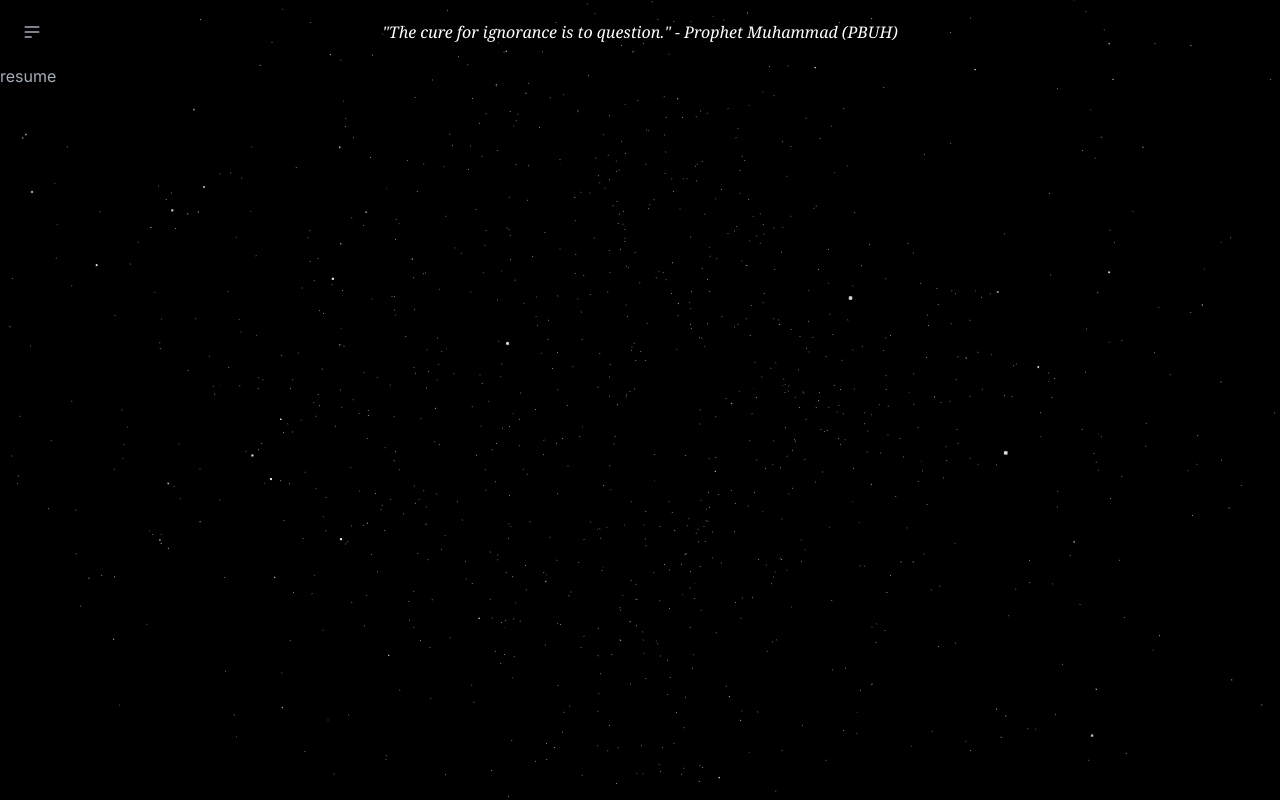
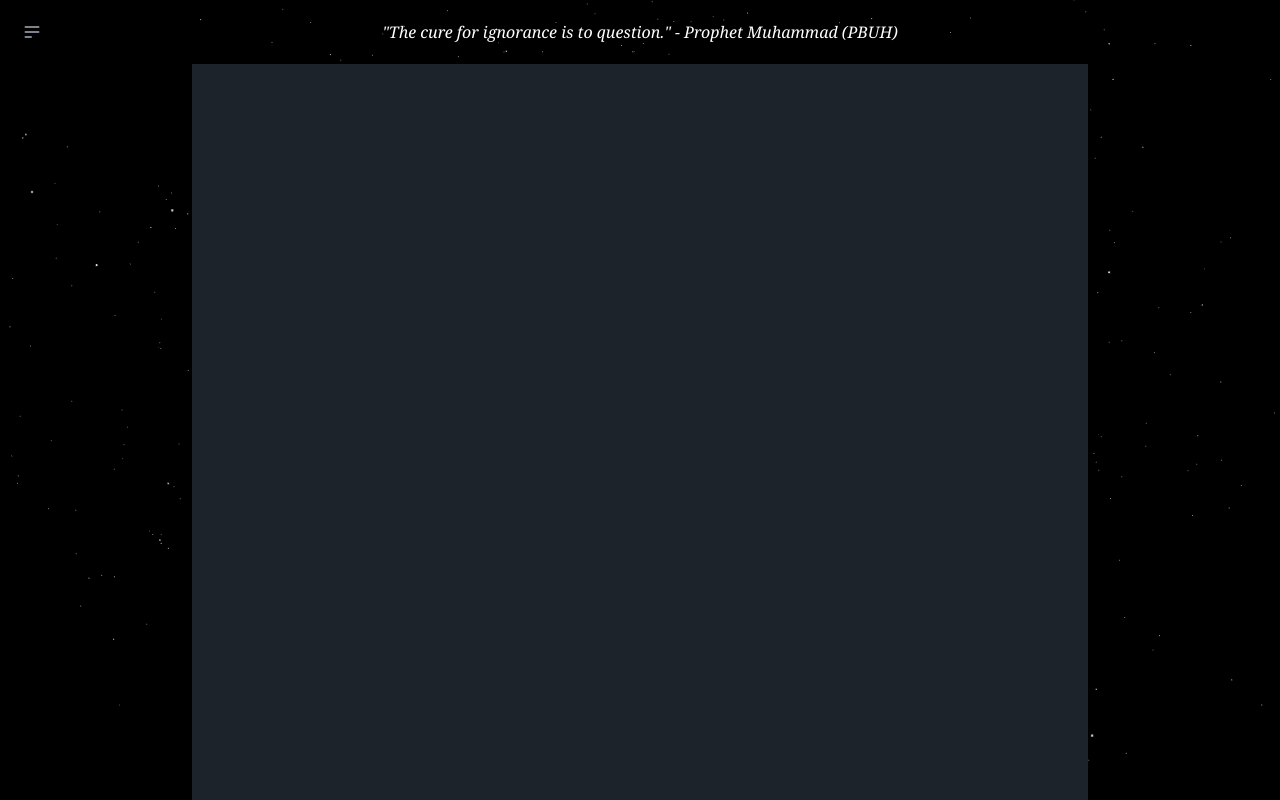
Before and after one commit to zkander/portfolio, a Next.js app: page /resume in a window 1280 px wide. Built offline with nearby package versions, Linux system fonts and the light colour scheme.

Commit message:
feat: add `resume pdf` to resume page

```diff
--- a/app/resume/page.tsx
+++ b/app/resume/page.tsx
@@ -1,7 +1,11 @@
 import React from "react";
 
 function page() {
-  return <div>resume</div>;
+  return (
+    <div className="flex items-center justify-center w-full h-full">
+      <iframe src="/Aly_Soliman_Resume.pdf" className="w-[70%] h-[92vh]" />
+    </div>
+  );
 }
 
 export default page;
```
Also changed, not shown: 1 other file (tests, documents, lock files or other folders).
